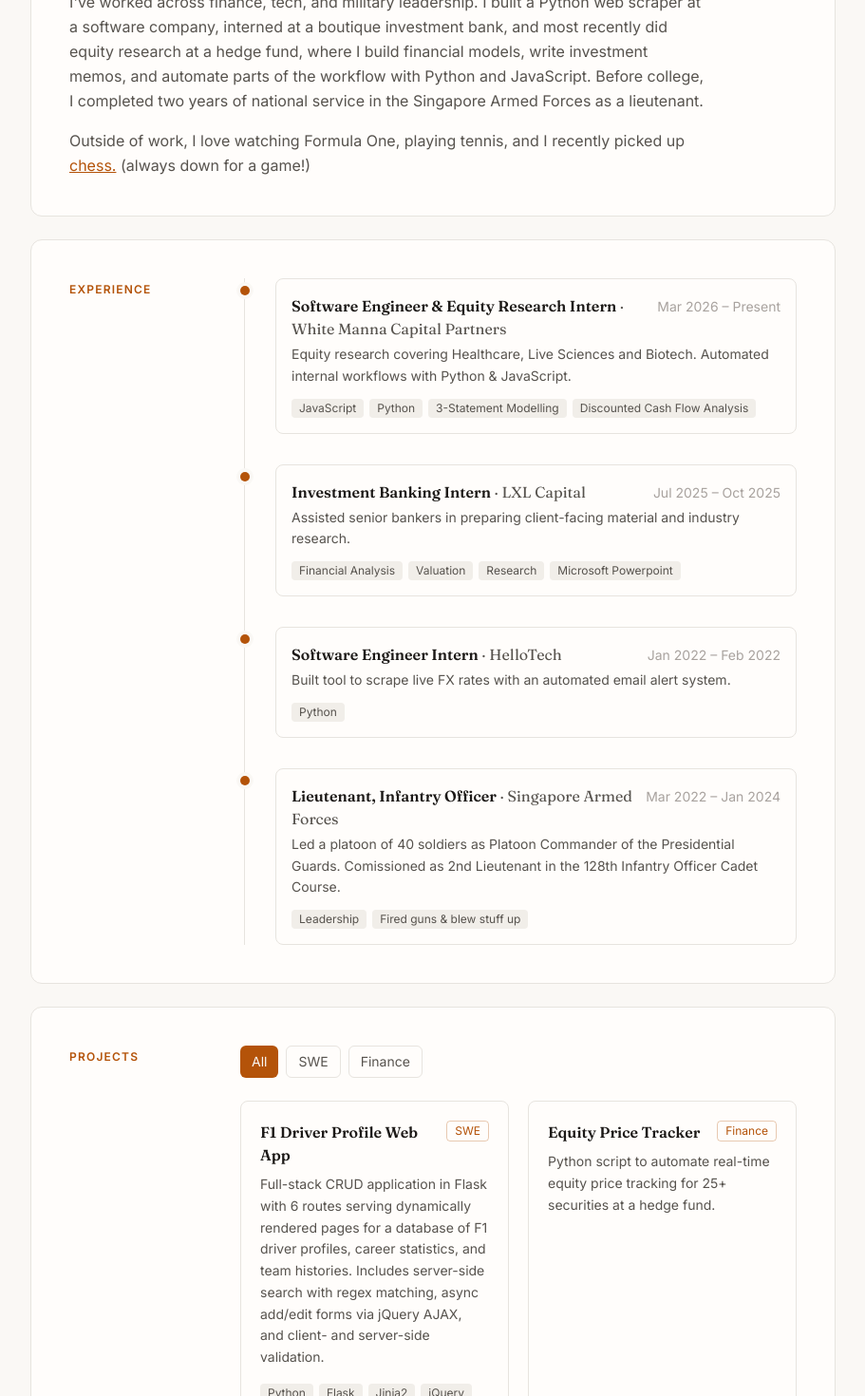
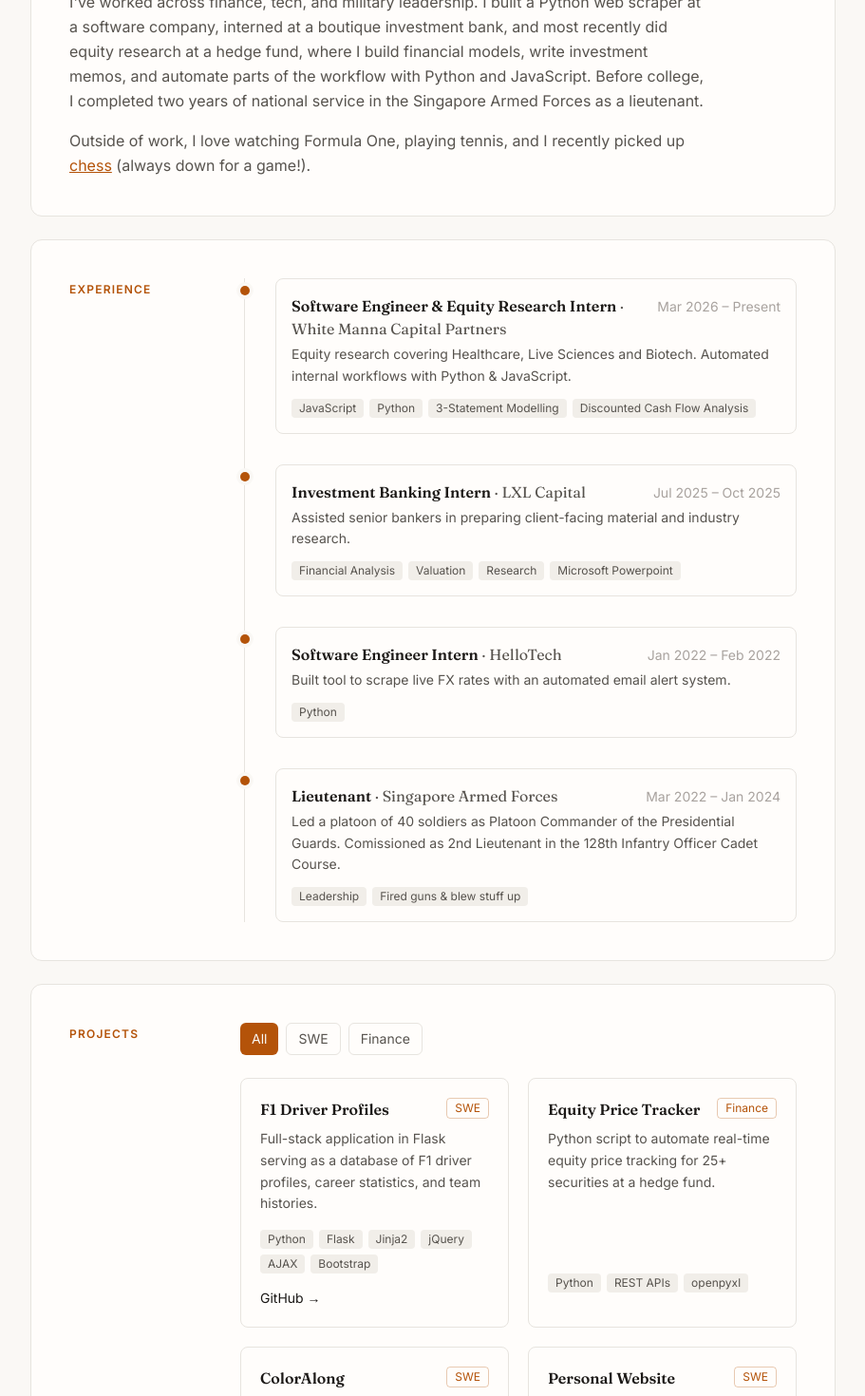
Before and after one commit to y8ngspider/personalwebsite, a React (Vite) app: page / in a window 1280 px wide. Shown: the part 480-1950 px from the top of the page at 95% size, without its empty margins (184-1095 px from the left). Built offline with nearby package versions, Linux system fonts and the light colour scheme.

Commit message:
proofreading edits

```diff
--- a/src/components/sections/Hero.tsx
+++ b/src/components/sections/Hero.tsx
@@ -119,9 +119,9 @@
         <p>
           Outside of work, I love watching Formula One, playing tennis, and I recently picked up{' '}
           <Link to="/interests/chess" className="text-clay underline hover:text-ink transition-colors">
-            chess.
+            chess
           </Link>{' '}
-          (always down for a game!)
+          (always down for a game!).
         </p>
       </div>
     </section>
--- a/src/data/blog.ts
+++ b/src/data/blog.ts
@@ -20,7 +20,7 @@
     title: 'Automating Finance Work with Python',
     date: 'May 2026',
     description:
-      'What I learned building tools at a hedge fund',
+      'What I learned building tools at a hedge fund.',
     content: [
       'At the hedge fund I noticed analysts manually inputting earnings dates into spreadsheets every morning. I built a JavaScript tool to do it automatically.',
       'With Google\'s AppScript function, I wrote a JS script that used a free API - AlphaVantage to pull and update upcoming earnings dates, forward P/E and PEG amongst other data, automating the work such that everyone could see a dashboard that was updated every morning on Google Sheets.'
--- a/src/data/experience.ts
+++ b/src/data/experience.ts
@@ -36,7 +36,7 @@
   },
   {
     id: 'saf',
-    role: 'Lieutenant, Infantry Officer',
+    role: 'Lieutenant',
     company: 'Singapore Armed Forces',
     startDate: 'Mar 2022',
     endDate: 'Jan 2024',
--- a/src/data/projects.ts
+++ b/src/data/projects.ts
@@ -3,9 +3,9 @@
 export const projects: Project[] = [
   {
     id: 'f1-app',
-    title: 'F1 Driver Profile Web App',
+    title: 'F1 Driver Profiles',
     description:
-      'Full-stack CRUD application in Flask with 6 routes serving dynamically rendered pages for a database of F1 driver profiles, career statistics, and team histories. Includes server-side search with regex matching, async add/edit forms via jQuery AJAX, and client- and server-side validation.',
+      'Full-stack application in Flask serving as a database of F1 driver profiles, career statistics, and team histories.',
     techStack: ['Python', 'Flask', 'Jinja2', 'jQuery', 'AJAX', 'Bootstrap'],
     category: 'SWE',
     githubUrl: 'https://github.com/y8ngspider/f1-driver-profiles',
```
